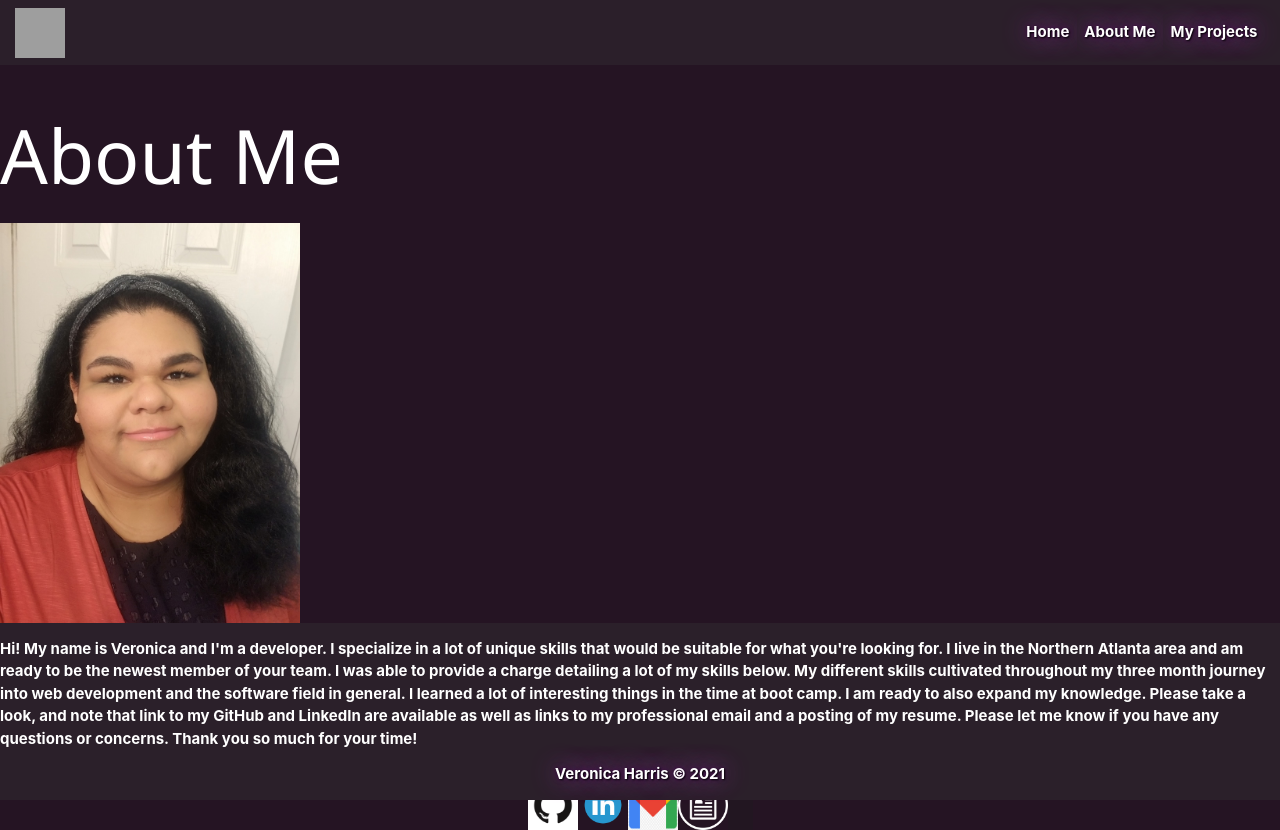
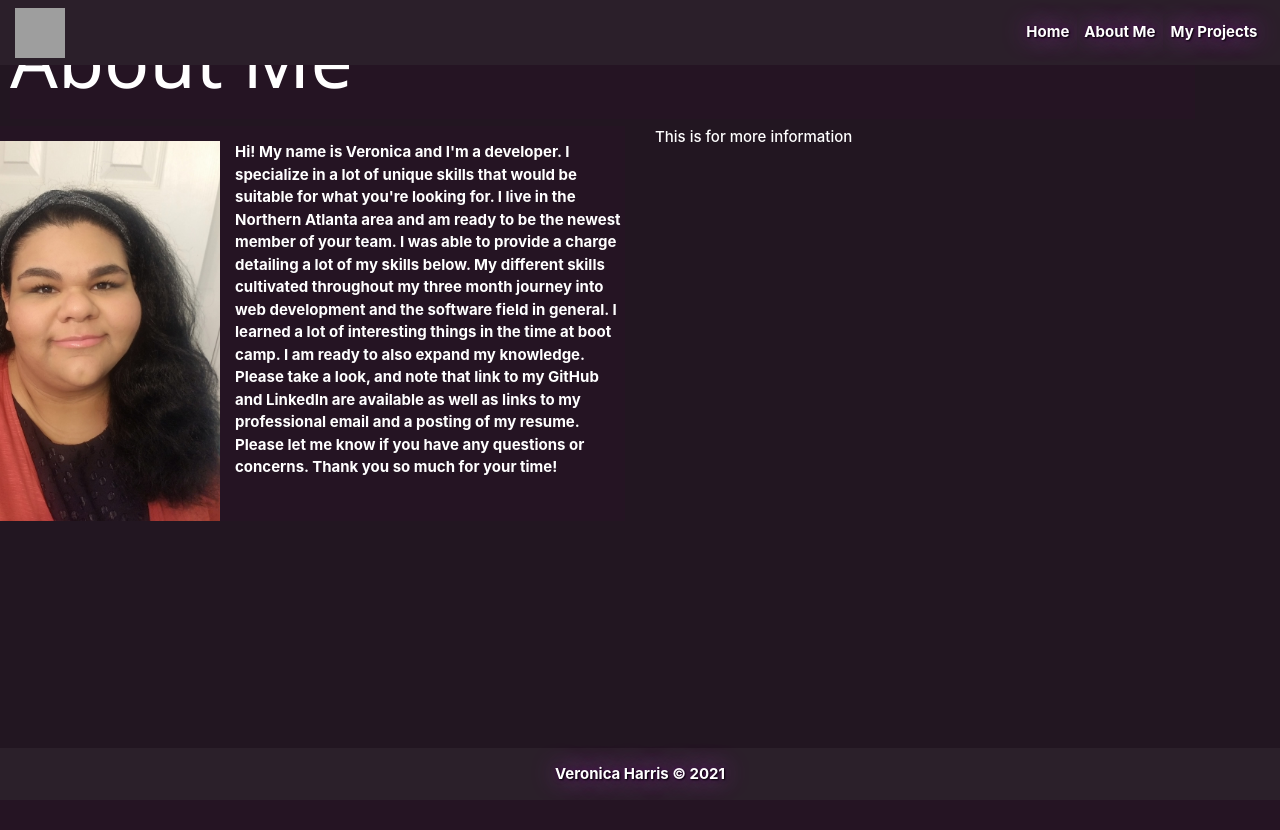
Before and after one commit to VHarris113/reactportfolio, a React (Create React App) app: page /about in a window 1280 px wide. After the commit the page ends 800 px from the top, so only its background shows below. Built offline with nearby package versions, Linux system fonts and the light colour scheme; grey boxes are pictures that could not be loaded.

Commit message:
about me coming together nicely

```diff
--- a/src/components/Contact/style.css
+++ b/src/components/Contact/style.css
@@ -1,5 +1,7 @@
 .contact-box {
     display: block;
+    /* justify-content: center;
+    align-items: center; */
     margin-left: auto;
     margin-right: auto;
     margin-bottom: auto;
--- a/src/pages/About/AboutPage.js
+++ b/src/pages/About/AboutPage.js
@@ -1,20 +1,26 @@
 import React from "react";
 import "./about.css";
-// import Content from "../../components/Content";
 import Contact from "../../components/Contact/index";
-// import { Container, Col, Row } from "react-bootstrap";
+import { Container, Col, Row } from "react-bootstrap";
 import Picture from "../../assets/img/profilepic.jpg";
 
 
 function AboutPage() {
     return (
-        <div className="aboutDiv">
+        <Container>
+            <div className="aboutDiv">
                 <h1 className="aboutMe">About Me</h1>
-                    <img src={Picture} alt="profilepic" width="300"/>
-                    <p>Hi! My name is Veronica and I'm a developer. I specialize in a lot of unique skills that would be suitable for what you're looking for. I live in the Northern Atlanta area and am ready to be the newest member of your team. I was able to provide a charge detailing a lot of my skills below.
-                    My different skills cultivated throughout my three month journey into web development and the software field in general. I learned a lot of interesting things in the time at boot camp. I am ready to also expand my knowledge. Please take a look, and note that link to my GitHub and LinkedIn are available as well as links to my professional email and a posting of my resume. Please let me know if you have any questions or concerns. Thank you so much for your time!</p>
-                        <Contact />
-        </div>
+                   <Row>
+                   <Col>
+                   <p className="profile"><img src={Picture} className="profilepic" alt="profilepic" width="300"/>Hi! My name is Veronica and I'm a developer. I specialize in a lot of unique skills that would be suitable for what you're looking for. I live in the Northern Atlanta area and am ready to be the newest member of your team. I was able to provide a charge detailing a lot of my skills below. My different skills cultivated throughout my three month journey into web development and the software field in general. I learned a lot of interesting things in the time at boot camp. I am ready to also expand my knowledge. Please take a look, and note that link to my GitHub and LinkedIn are available as well as links to my professional email and a posting of my resume. Please let me know if you have any questions or concerns. Thank you so much for your time!</p>
+                   </Col>
+                   <Col>
+                   <div>
+                       This is for more information
+                   </div></Col>
+                    </Row>
+            </div>
+        </Container>
     );
 }
 
--- a/src/pages/About/about.css
+++ b/src/pages/About/about.css
@@ -6,11 +6,22 @@
 }
 .aboutMe {
     font-size: 5em;
-    padding-top: 3rem;
+    padding-top: -1rem;
+    margin-top: -20rem;
+    margin-left: -5rem;
     padding-bottom: 1rem;
     background-color: #251423;
 }
 
-p {
+.profilepic {
+    display: flex;
+    justify-content: space-around;
+    padding-right: 1rem;
+}
+
+.profile {
     background-color: #251423;
+    word-wrap:break-word;
+    margin-left: -10rem;
+    /* padding-right: ; */
 }
--- a/src/pages/Home/home.css
+++ b/src/pages/Home/home.css
@@ -1,5 +1,6 @@
 .container {
   /* font-family: 'Dancing Script', cursive; */
+  font-weight: 500;
   display: flex;
   min-height: 90vh;
   justify-content: center;
@@ -20,6 +21,9 @@
 }
 
 .hcon {
+  display: flex;
+  justify-content: center;
+  align-items: center;
   animation: fadeIn 31s;
 }
 
```
Also changed, not shown: src/components/Content.js (deleted, +0 -19 lines).
